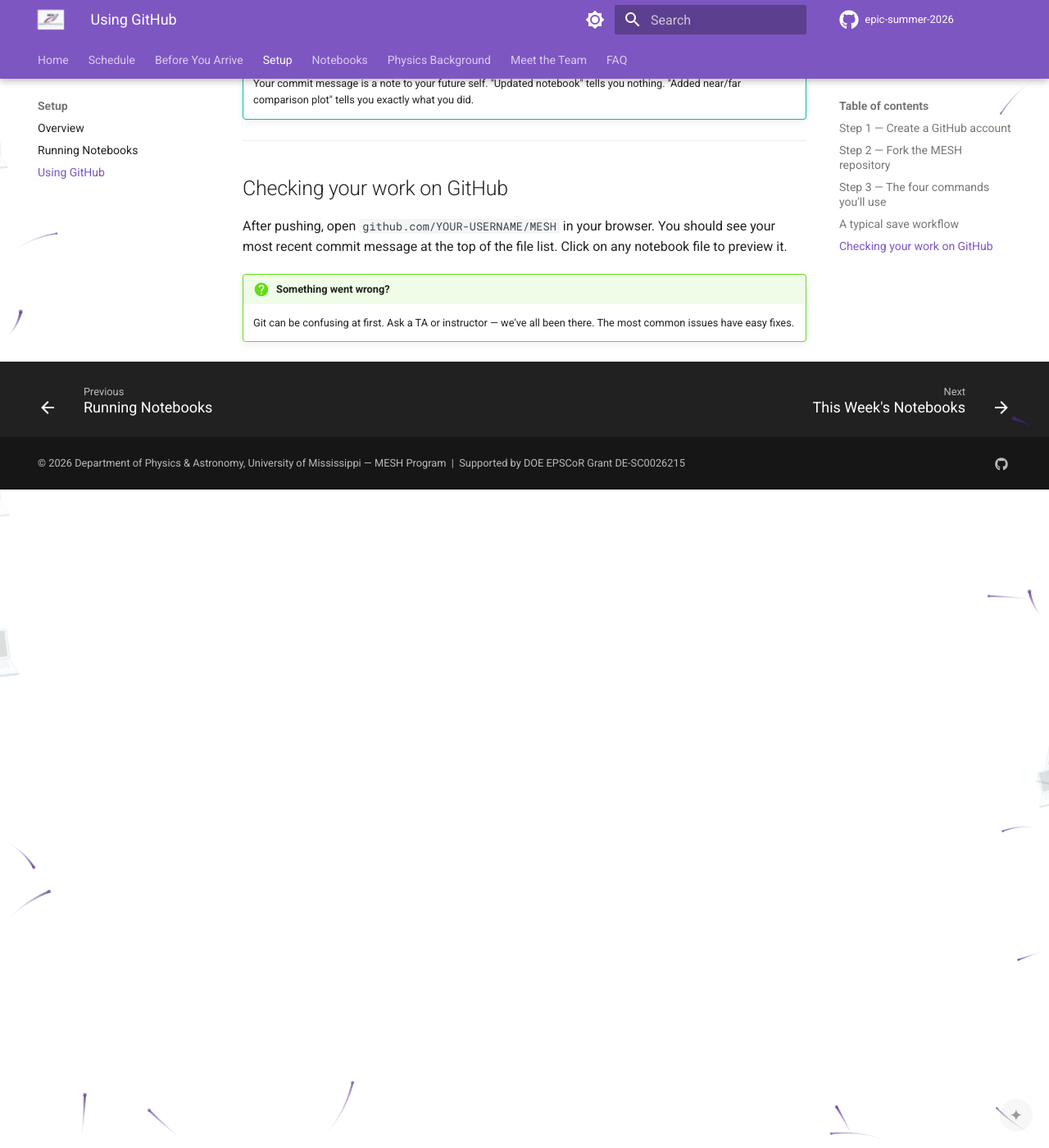
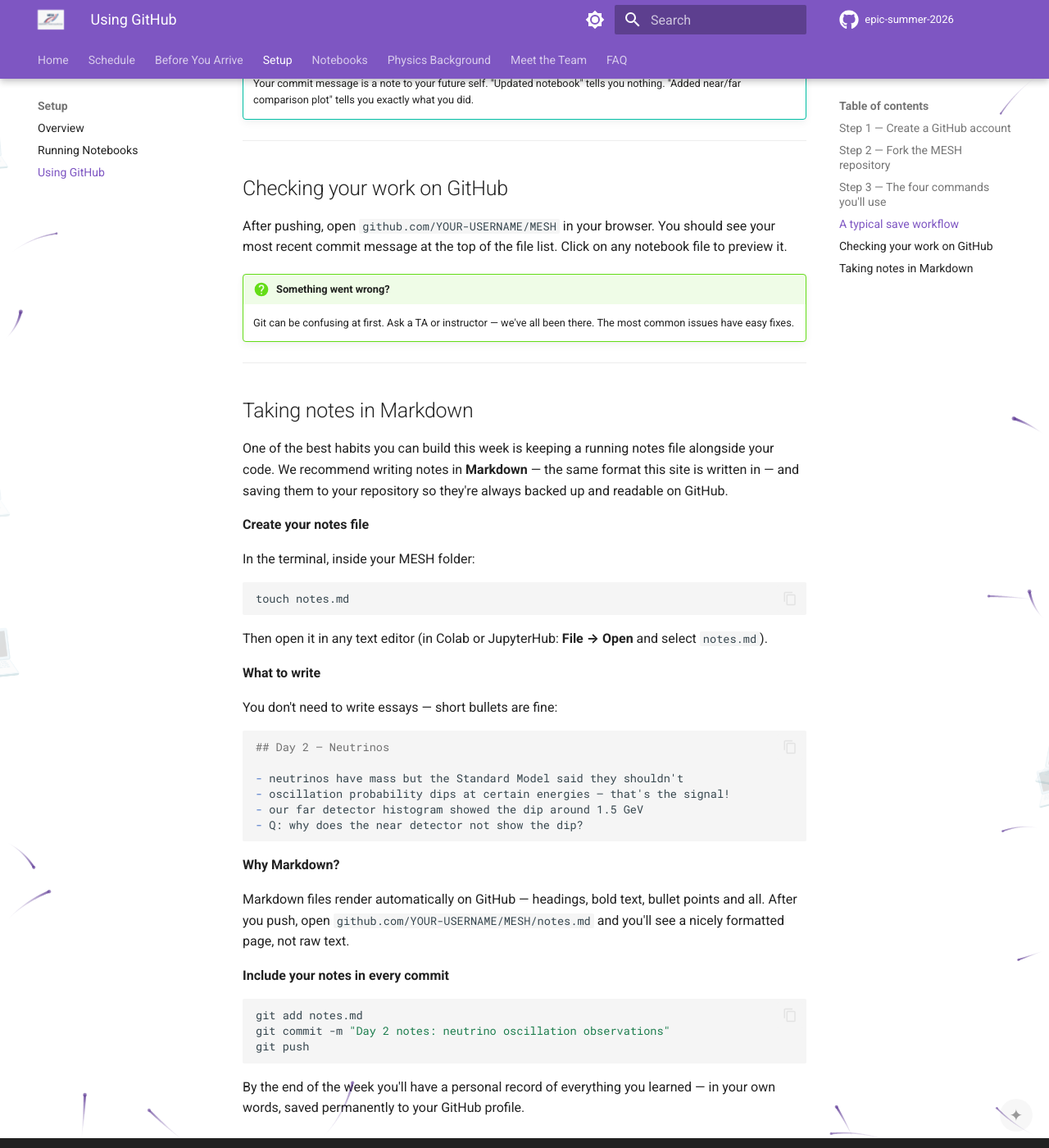
Before and after one commit to olemiss-physics/epic-summer-2026, an MkDocs documentation site: the page built from docs/setup/github.md, in a window 1280 px wide and 1400 px high, scrolled down 1572 px. Shown: the whole window at 82% size. Built offline with MkDocs 1.6.1 and Material for MkDocs 9.7.7, drawn with Linux system fonts in a browser that asks for light colours; comment, search, counter and statistics services are not loaded.

Commit message:
Add good habits section: taking notes as Markdown files in git

````diff
--- a/docs/setup/github.md
+++ b/docs/setup/github.md
@@ -67,3 +67,46 @@ After pushing, open `github.com/YOUR-USERNAME/MESH` in your browser. You should
 
 !!! question "Something went wrong?"
     Git can be confusing at first. Ask a TA or instructor — we've all been there. The most common issues have easy fixes.
+
+---
+
+## Taking notes in Markdown
+
+One of the best habits you can build this week is keeping a running notes file alongside your code. We recommend writing notes in **Markdown** — the same format this site is written in — and saving them to your repository so they're always backed up and readable on GitHub.
+
+**Create your notes file**
+
+In the terminal, inside your MESH folder:
+
+```bash
+touch notes.md
+```
+
+Then open it in any text editor (in Colab or JupyterHub: **File → Open** and select `notes.md`).
+
+**What to write**
+
+You don't need to write essays — short bullets are fine:
+
+```markdown
+## Day 2 — Neutrinos
+
+- neutrinos have mass but the Standard Model said they shouldn't
+- oscillation probability dips at certain energies — that's the signal!
+- our far detector histogram showed the dip around 1.5 GeV
+- Q: why does the near detector not show the dip?
+```
+
+**Why Markdown?**
+
+Markdown files render automatically on GitHub — headings, bold text, bullet points and all. After you push, open `github.com/YOUR-USERNAME/MESH/notes.md` and you'll see a nicely formatted page, not raw text.
+
+**Include your notes in every commit**
+
+```bash
+git add notes.md
+git commit -m "Day 2 notes: neutrino oscillation observations"
+git push
+```
+
+By the end of the week you'll have a personal record of everything you learned — in your own words, saved permanently to your GitHub profile.
````
